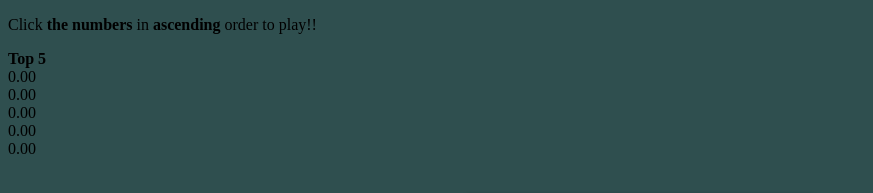
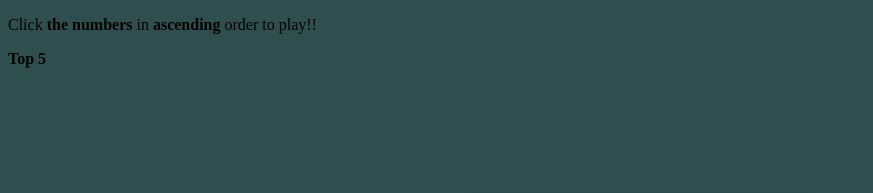
Before and after one commit to nishihere19/task1, a plain HTML site: page tilegame.html in a window 1280 px wide. Shown: the top 193 px of the page, without its empty margins (0-873 px from the left). Drawn offline with Linux system fonts and the light colour scheme.

Commit message:
Update tilegame.html

```diff
--- a/tilegame.html
+++ b/tilegame.html
@@ -7,11 +7,11 @@
     </head>
     <body><p>Click <b>the numbers</b> in <b>ascending </b>order to play!!</p>
         <div><b>Top 5</b></div>
-        <span id="best_time_1">0.00</span><br>
-        <span id="best_time_2">0.00</span><br>
-        <span id="best_time_3">0.00</span><br>
-        <span id="best_time_4">0.00</span><br>
-        <span id="best_time_5">0.00</span>
+        <span id="best_time_1"></span><br>
+        <span id="best_time_2"></span><br>
+        <span id="best_time_3"></span><br>
+        <span id="best_time_4"></span><br>
+        <span id="best_time_5"></span>
         <div class="game">
         <input type="button" onclick="fnc();" id="st" value="start the game" style="background-color: darkslategray">
         <div class="grid">
```
